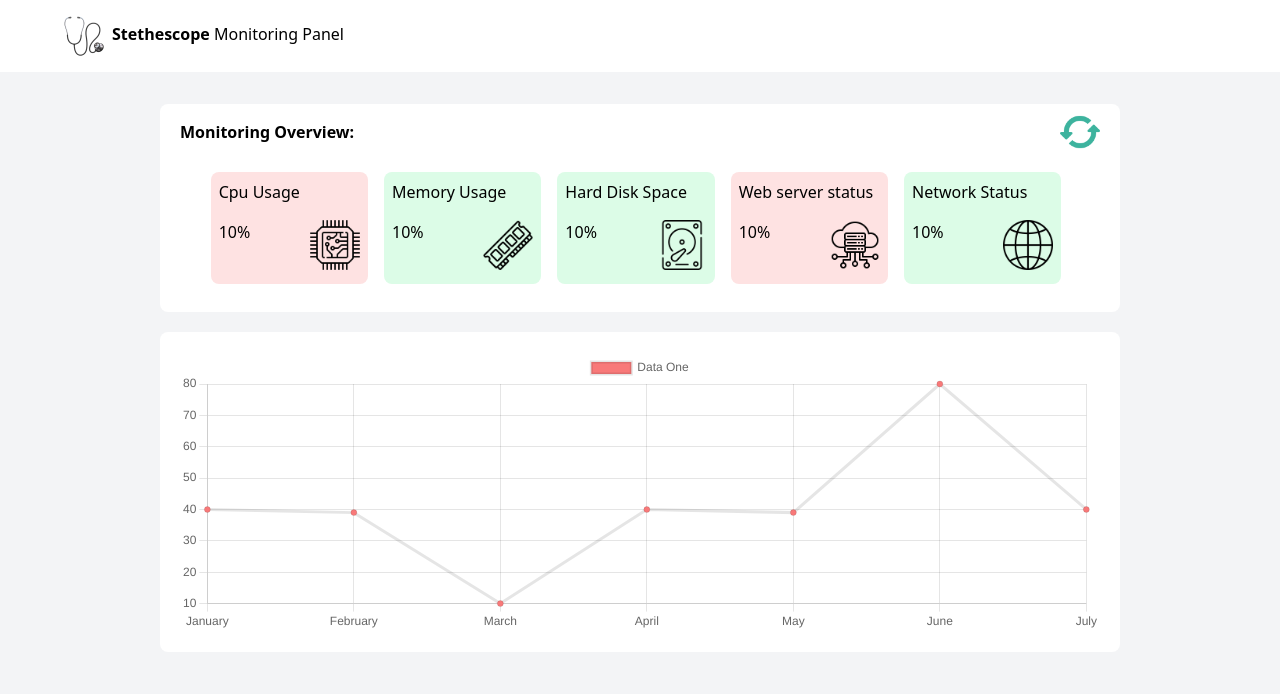
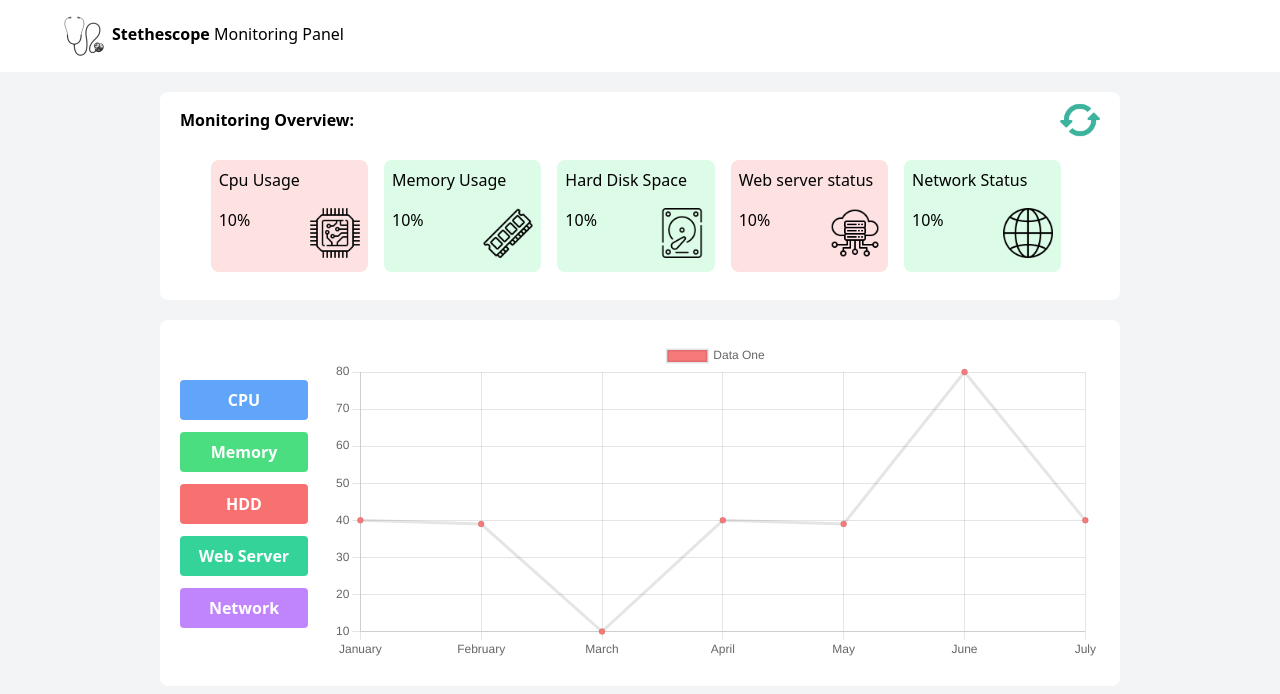
Before and after one commit to MohsenAbrishami/monitoring-panel, a Vue app: page / in a window 1280 px wide. Shown: the top 694 px of the page. Built offline with nearby package versions, Linux system fonts and the light colour scheme.

Commit message:
Add filter buttons to chart

```diff
--- a/src/components/Chart.vue
+++ b/src/components/Chart.vue
@@ -50,7 +50,26 @@ export default {
 </script>
 
 <template>
-    <div class="w-9/12 h-80 bg-white mt-5 mx-auto p-5 rounded-lg">
-        <Line :data="data" :options="options" />
+    <div class="w-9/12 bg-white my-5 mx-auto p-5 rounded-lg">
+        <div class="w-2/12 inline-block float-left pt-10">
+            <button class="w-32 bg-blue-400 hover:bg-blue-700 text-white font-bold py-2 px-4 rounded">
+                CPU
+            </button>
+            <button class="w-32 bg-green-400 hover:bg-green-700 text-white font-bold py-2 px-4 rounded mt-3">
+                Memory
+            </button>
+            <button class="w-32 bg-red-400 hover:bg-red-700 text-white font-bold py-2 px-4 rounded mt-3">
+                HDD
+            </button>
+            <button class="w-32 bg-emerald-400 hover:bg-emerald-700 text-white font-bold py-2 px-4 rounded mt-3">
+                Web Server
+            </button>
+            <button class="w-32 bg-purple-400 hover:bg-purple-700 text-white font-bold py-2 px-4 rounded mt-3">
+                Network
+            </button>
+        </div>
+        <div class="w-10/12 inline-block h-80">
+            <Line :data="data" :options="options" />
+        </div>
     </div>
 </template>
--- a/src/components/Status.vue
+++ b/src/components/Status.vue
@@ -1,5 +1,5 @@
 <template>
-    <div class="w-9/12 mx-auto mt-8 bg-white rounded-lg p-2">
+    <div class="w-9/12 mx-auto mt-5 bg-white rounded-lg p-2">
         <span class="pl-3 pt-2 font-bold inline-block">Monitoring Overview:</span>
         <a href="">
             <img src="public/refresh.png" class="w-10 inline-block float-right mr-3">
```
